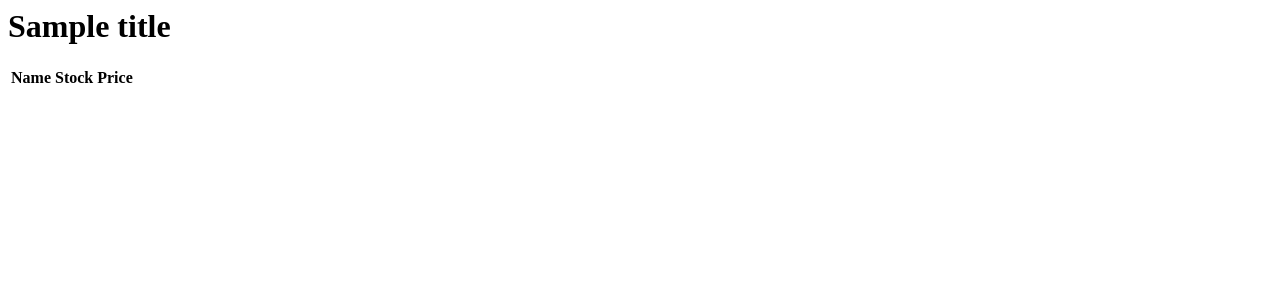
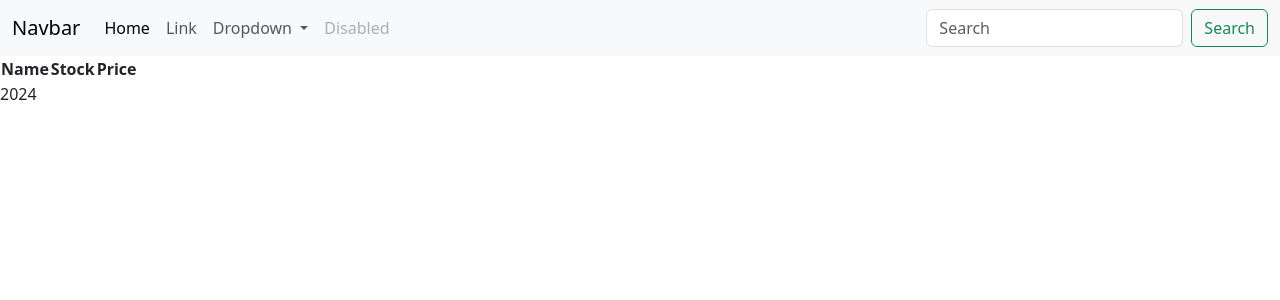
Before and after one commit to lucasrodrix/miapp_ci4, a CodeIgniter 4 app: template app/Views/products/index.php in a window 1280 px wide. Shown: the top 300 px of the page. Run offline with PHP 8.4 and a stand-in for CodeIgniter, Linux system fonts and the light colour scheme; the template is opened without the code that fills it: most values are stand-ins (such as "Sample title", 1, 10 or a date in 2020); lists and menus that the app fills with data are empty; some libraries are stand-ins or nearby versions.

Commit message:
Working with Layout View

```diff
--- /dev/null
+++ b/app/Views/model/layout.php
@@ -0,0 +1,22 @@
+<!DOCTYPE html>
+<html lang="en">
+    <head>
+        <meta charset="UTF-8">
+        <meta name="viewport" content="width=device-width, initial-scale=1.0">
+        <title><?php echo $title?></title>
+        <link href="https://cdn.jsdelivr.net/npm/bootstrap@5.3.3/dist/css/bootstrap.min.css" rel="stylesheet" integrity="sha384-QWTKZyjpPEjISv5WaRU9OFeRpok6YctnYmDr5pNlyT2bRjXh0JMhjY6hW+ALEwIH" crossorigin="anonymous">
+    </head>
+    <body>
+        <?php echo $this->include('model/menu');?>
+
+        <?php echo $this->renderSection('content');?>
+
+        <footer>
+            <p><?php echo date('Y')?></p>
+        </footer>
+        <script src="https://cdn.jsdelivr.net/npm/bootstrap@5.3.3/dist/js/bootstrap.bundle.min.js" integrity="sha384-YvpcrYf0tY3lHB60NNkmXc5s9fDVZLESaAA55NDzOxhy9GkcIdslK1eN7N6jIeHz" crossorigin="anonymous"></script>
+
+        <?php echo $this->renderSection('scripts'); ?>
+
+    </body>
+</html>
--- /dev/null
+++ b/app/Views/model/menu.php
@@ -0,0 +1,36 @@
+<nav class="navbar navbar-expand-lg bg-body-tertiary">
+  <div class="container-fluid">
+    <a class="navbar-brand" href="#">Navbar</a>
+    <button class="navbar-toggler" type="button" data-bs-toggle="collapse" data-bs-target="#navbarSupportedContent" aria-controls="navbarSupportedContent" aria-expanded="false" aria-label="Toggle navigation">
+      <span class="navbar-toggler-icon"></span>
+    </button>
+    <div class="collapse navbar-collapse" id="navbarSupportedContent">
+      <ul class="navbar-nav me-auto mb-2 mb-lg-0">
+        <li class="nav-item">
+          <a class="nav-link active" aria-current="page" href="#">Home</a>
+        </li>
+        <li class="nav-item">
+          <a class="nav-link" href="#">Link</a>
+        </li>
+        <li class="nav-item dropdown">
+          <a class="nav-link dropdown-toggle" href="#" role="button" data-bs-toggle="dropdown" aria-expanded="false">
+            Dropdown
+          </a>
+          <ul class="dropdown-menu">
+            <li><a class="dropdown-item" href="#">Action</a></li>
+            <li><a class="dropdown-item" href="#">Another action</a></li>
+            <li><hr class="dropdown-divider"></li>
+            <li><a class="dropdown-item" href="#">Something else here</a></li>
+          </ul>
+        </li>
+        <li class="nav-item">
+          <a class="nav-link disabled" aria-disabled="true">Disabled</a>
+        </li>
+      </ul>
+      <form class="d-flex" role="search">
+        <input class="form-control me-2" type="search" placeholder="Search" aria-label="Search">
+        <button class="btn btn-outline-success" type="submit">Search</button>
+      </form>
+    </div>
+  </div>
+</nav>
--- a/app/Views/products/index.php
+++ b/app/Views/products/index.php
@@ -1,5 +1,6 @@
-    <h1><?php echo esc($title);?></h1>
+<?php echo $this->extend('model/layout');?>
 
+<?php echo $this->section('content');?>
     <table>
         <thead>
             <th>Name</th>
@@ -8,3 +9,8 @@
         </thead>
         <tbody></tbody>
     </table>
+<?php echo $this->endSection();?>
+
+<?php echo $this->section('scripts');?>
+    <script>alert("Hi JS");</script>
+<?php echo $this->endSection();?>
```
Also changed, not shown: app/Controllers/Products.php (+8 -7 lines), app/Views/products/show.php (+6 -1 lines).
